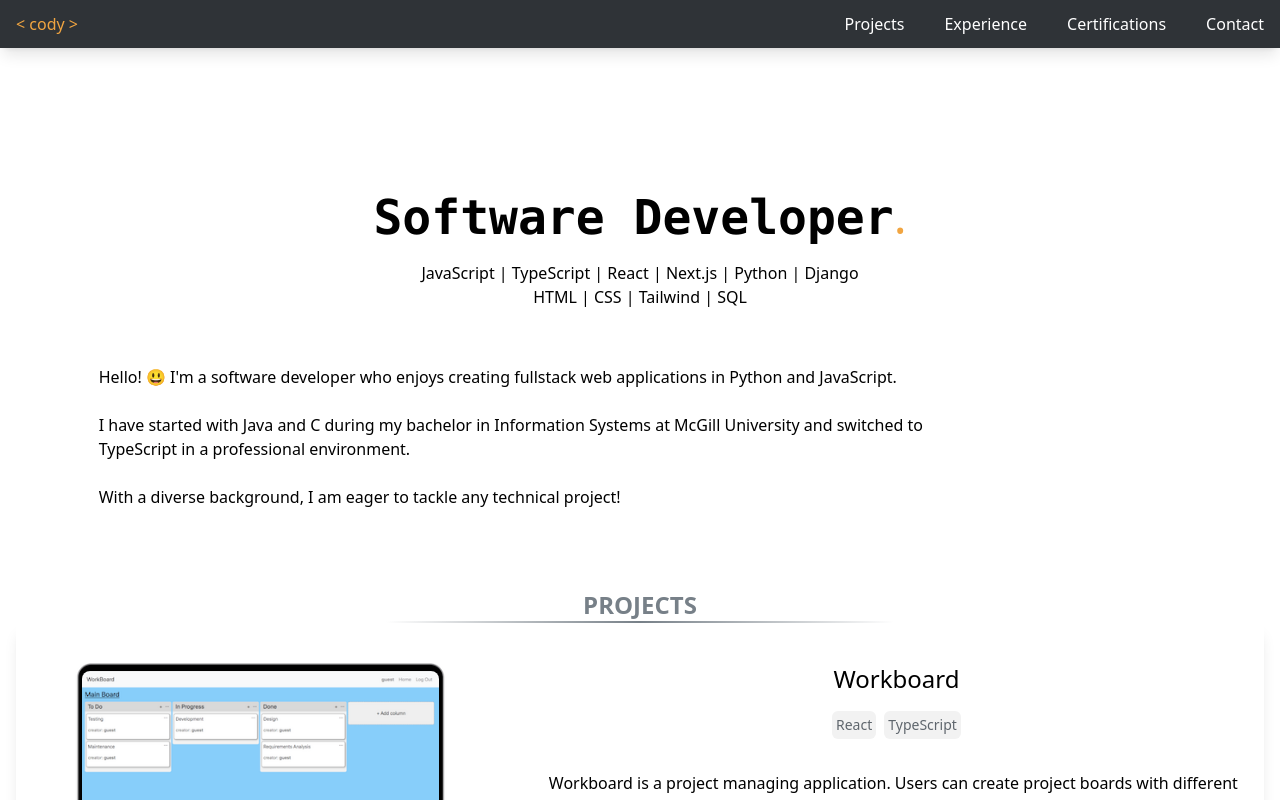
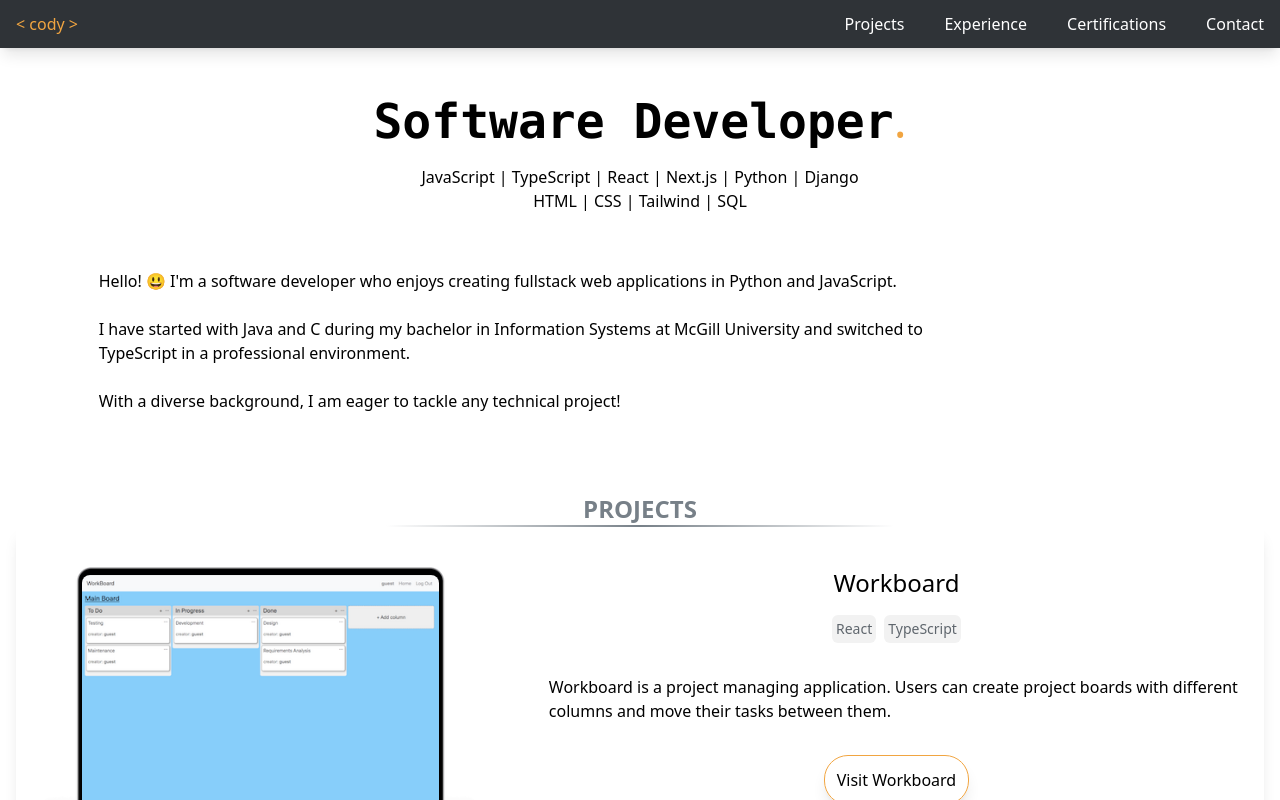
Before and after one commit to Cody06/Portfolio, a Next.js app: page / in a window 1280 px wide. Shown: the top 800 px of the page. Built offline with nearby package versions, Linux system fonts and the light colour scheme.

Commit message:
Footer spans the width of the viewport

```diff
--- a/src/components/Home/index.tsx
+++ b/src/components/Home/index.tsx
@@ -33,13 +33,13 @@ const Home = () => {
     return (
         <>
             <TopNav showAnimation={!state.viewedAnimations} />
-            <div className="content-max-width m-auto px-4 pt-24 select-none">
+            <div className="content-max-width m-auto px-4 select-none">
                 <Header showAnimation={!state.viewedAnimations} />
                 <Projects showAnimation={!state.viewedAnimations} />
                 <WorkExperience />
                 <Certifications />
-                <Footer />
             </div>
+            <Footer />
         </>
     );
 };
```
